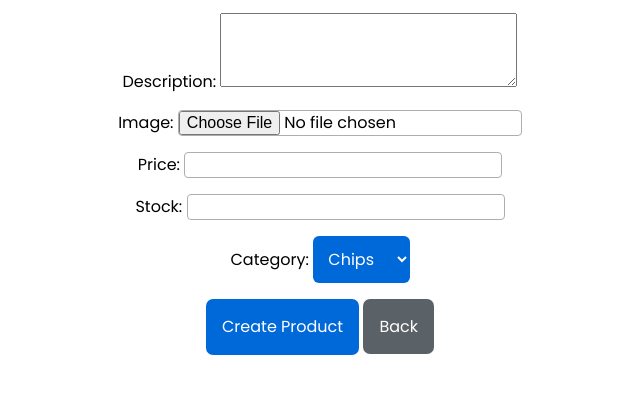
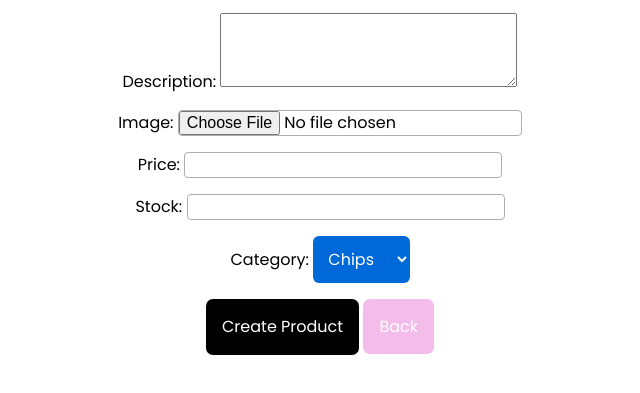
Before and after one commit to sherii190/ECOMMERCE-WITH-CRUD-API, a website: page Frontend/admin/create-product.html in a window 1280 px wide. Shown: the part 133-526 px from the top of the page, without its empty margins (320-960 px from the left). Drawn offline with Linux system fonts and the light colour scheme; a web font is replaced by a local one.

Commit message:
button change

```diff
--- a/Frontend/styles/global.css
+++ b/Frontend/styles/global.css
@@ -92,11 +92,11 @@ textarea {
   text-decoration: none;
 }
 .btn-primary{
-  background-color: #0069d9;
+  background-color: black;
   color: white;
 }
 .btn-secondary{
-  background-color: #5a6268;
+  background-color: rgb(243, 188, 235);
   color: white;
 }
 .btn-danger{
```
